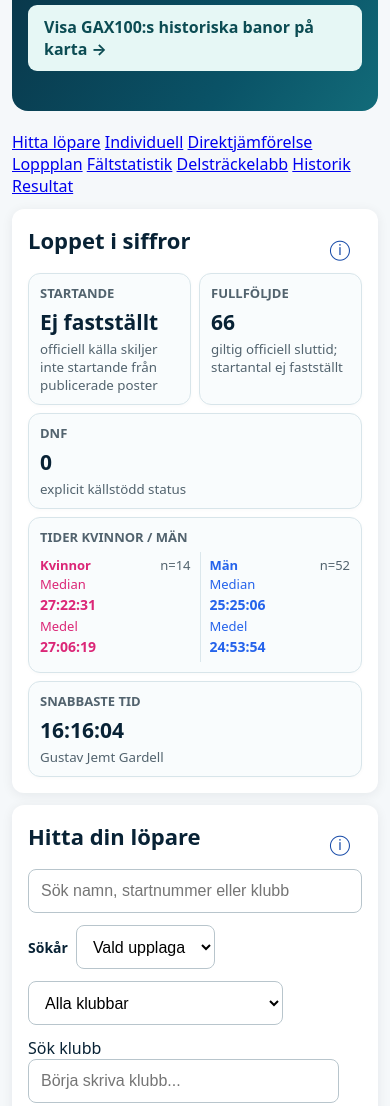
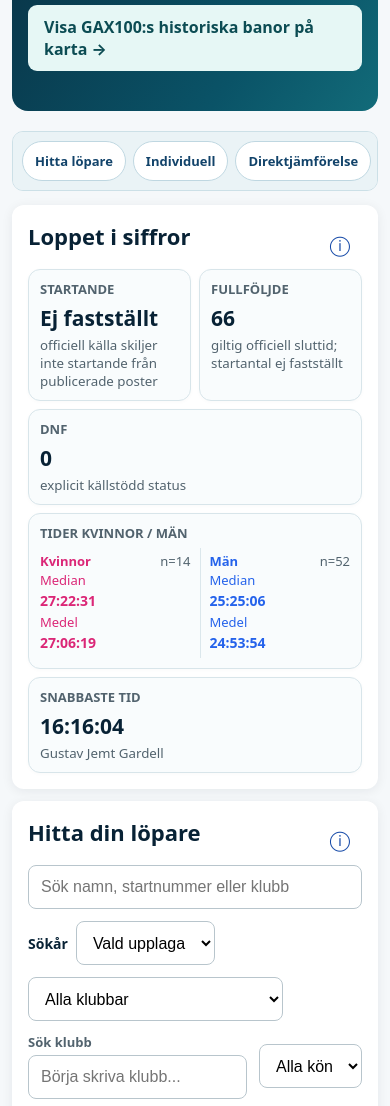
Before and after one commit to Stayinhealthyrunning/gax100-analys, a website: page web/index.html in a window 390 px wide. Shown: the part 340-1446 px from the top of the page. Drawn offline with Linux system fonts and the light colour scheme.

Commit message:
style: compact keyboard-accessible section navigation and club typeahead

```diff
--- a/web/styles.css
+++ b/web/styles.css
@@ -500,3 +500,17 @@ button:focus-visible, input:focus-visible, select:focus-visible, summary:focus-v
 #runner .gap-chart .gap-dot { stroke:var(--runner-gender-color,#1689a7); }
 #runner .gap-chart .gap-dot.selected { stroke:#f59e0b; fill:var(--runner-gender-color,#1689a7); }
 #runner .segment-callout { border-left-color:var(--runner-gender-color,#1689a7); background:#f6fafc; }
+
+/* Section index prevents excessive navigation through a long one-page analysis. */
+.analysis-navigation { display:flex; flex-wrap:wrap; gap:7px; margin:0 0 14px; padding:11px; background:#eaf3f6; border:1px solid #cce0e7; border-radius:11px; }
+.analysis-navigation a { display:inline-flex; align-items:center; min-height:40px; padding:8px 12px; color:#12436a; background:#fff; border:1px solid #bfd7e1; border-radius:20px; font-weight:650; font-size:13px; text-decoration:none; white-space:nowrap; }
+.analysis-navigation a:hover { background:#dbefff; }
+.analysis-navigation a:focus-visible { outline:3px solid #f59e0b; outline-offset:2px; }
+#runner-finder,#runner-analysis,#direct-comparison,#personal-plan,#field-overview,#segment-lab,#course-history,#results-database { scroll-margin-top:16px; }
+.club-typeahead { display:grid; gap:4px; font-size:13px; font-weight:650; color:#52636e; min-width:180px; }
+.club-typeahead input { min-width:0; width:100%; }
+@media(max-width:600px) {
+  .analysis-navigation { flex-wrap:nowrap; overflow-x:auto; overscroll-behavior-inline:contain; scrollbar-width:thin; padding:9px; }
+  .analysis-navigation a { flex:0 0 auto; }
+  .club-typeahead { min-width:0; flex:1 1 180px; }
+}
```
